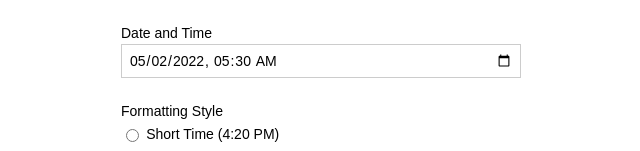
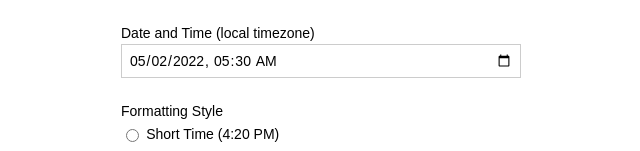
Before and after one commit to Winyumi/discord-timestamp, a plain HTML site: page index.html in a window 1280 px wide. Shown: the top 151 px of the page, without its empty margins (319-959 px from the left). Drawn offline with nearby package versions, Linux system fonts and the light colour scheme.

Commit message:
update label

```diff
--- a/index.html
+++ b/index.html
@@ -12,7 +12,7 @@
 <body>
   <form>
     <div>
-      <label for="timestamp">Date and Time</label>
+      <label for="timestamp">Date and Time (local timezone)</label>
       <input id="timestamp" type="datetime-local">
     </div>
     <div>
```
